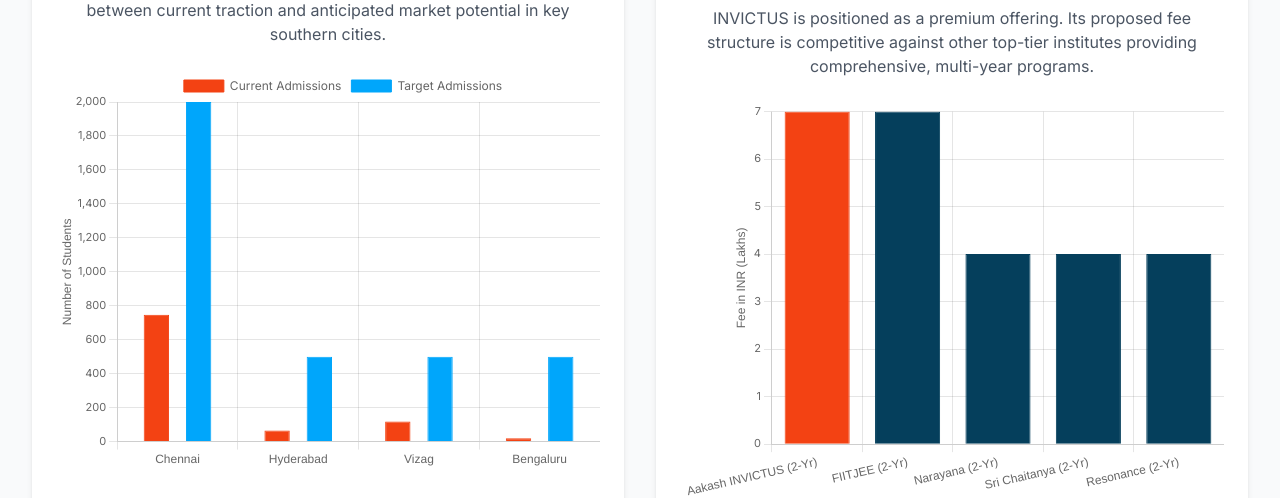
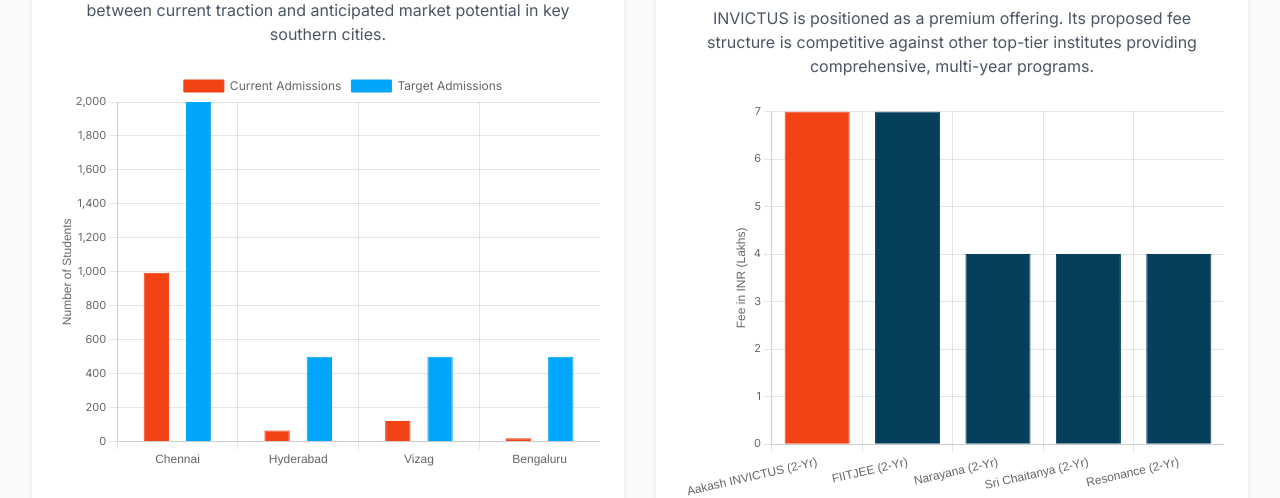
Before and after one commit to vmk06/invictus, a website: page index.html in a window 1280 px wide. Shown: the part 494-992 px from the top of the page. Drawn offline with nearby package versions, Linux system fonts and the light colour scheme.

Commit message:
Update index.html

```diff
--- a/index.html
+++ b/index.html
@@ -464,7 +464,7 @@
                 labels: ['Chennai', 'Hyderabad', 'Vizag', 'Bengaluru'],
                 datasets: [{
                     label: 'Current Admissions',
-                    data: [747, 66, 118, 20], // Updated current admissions
+                    data: [994, 66, 121, 20], // Updated current admissions
                     backgroundColor: colors.orange,
                     borderColor: colors.orange,
                     borderWidth: 1,
```
